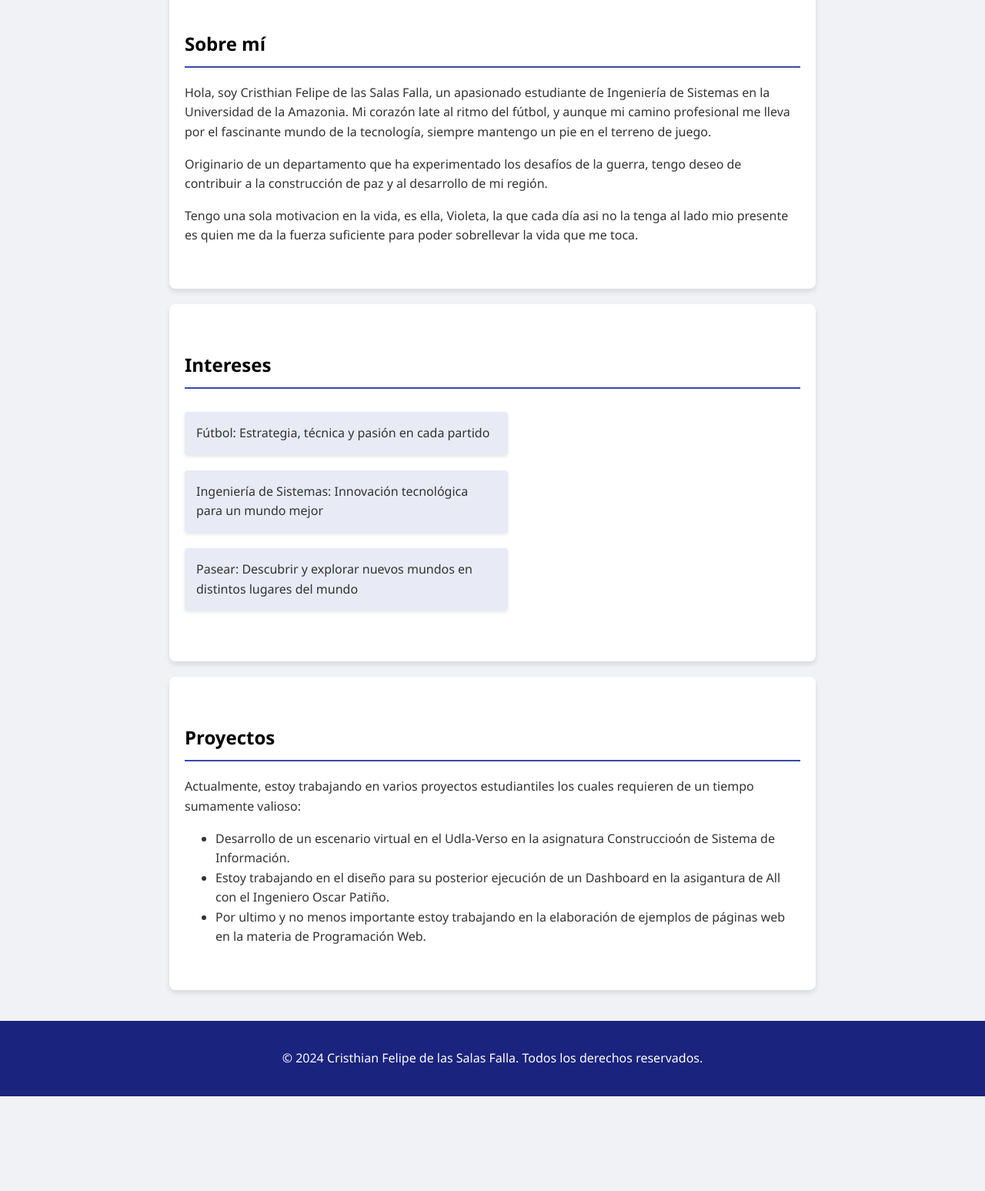
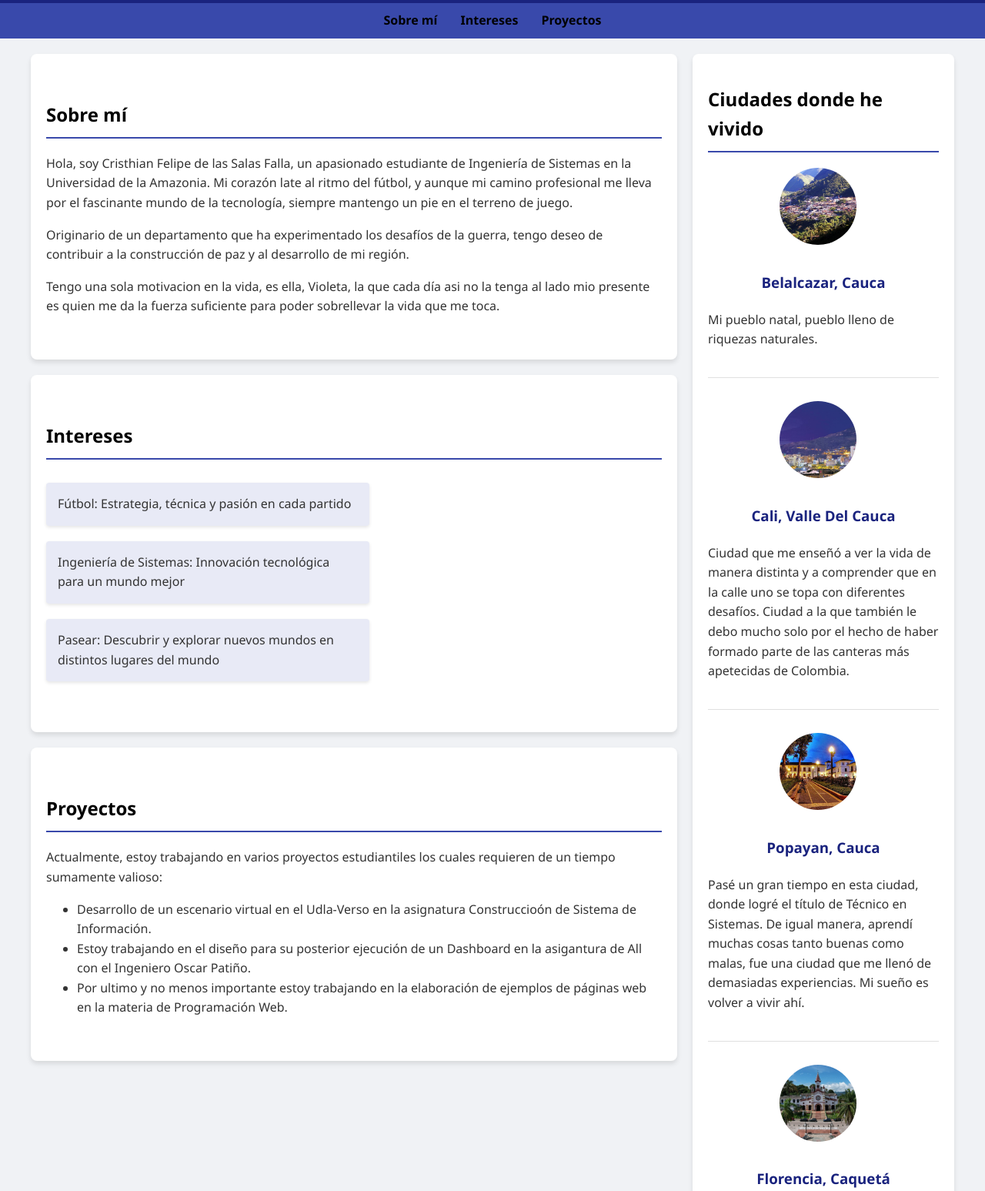
Before and after one commit to CristianF02/Producto-1-Web-, a plain HTML site: page index.html in a window 1280 px wide. Shown: the part 192-1739 px from the top of the page at 77% size. Before the commit the page ends 1616 px from the top, so only its background shows below. Drawn offline with Linux system fonts and the light colour scheme.

Commit message:
Fotos agregadas

```diff
--- a/index.html
+++ b/index.html
@@ -1,14 +1,19 @@
 <!DOCTYPE html>
 <html lang="es">
+
 <head>
     <meta charset="UTF-8">
     <meta name="viewport" content="width=device-width, initial-scale=1.0">
     <title>Cristhian Felipe de las Salas Falla</title>
     <link rel="stylesheet" href="styles.css">
 </head>
+
 <body>
     <header>
+        <div class="header-content">
+            <img src="Img/Images/profile.jpg" alt="Cristhian Felipe de las Salas Falla" class="profile-image">
             <h1>Cristhian Felipe de las Salas Falla</h1>
+        </div>
     </header>
 
     <nav>
@@ -19,11 +24,18 @@
         </ul>
     </nav>
 
+    <div class="content-wrapper">
+        <main>
             <section id="sobre-mi" class="section">
                 <h2>Sobre mí</h2>
-        <p>Hola, soy Cristhian Felipe de las Salas Falla, un apasionado estudiante de Ingeniería de Sistemas en la Universidad de la Amazonia. Mi corazón late al ritmo del fútbol, y aunque mi camino profesional me lleva por el fascinante mundo de la tecnología, siempre mantengo un pie en el terreno de juego.</p>
-        <p>Originario de un departamento que ha experimentado los desafíos de la guerra, tengo deseo de contribuir a la construcción de paz y al desarrollo de mi región.</p>
-        <p>Tengo una sola motivacion en la vida, es ella, Violeta, la que cada día asi no la tenga al lado mio presente es quien me da la fuerza suficiente para poder sobrellevar la vida que me toca.</p>
+                <p>Hola, soy Cristhian Felipe de las Salas Falla, un apasionado estudiante de Ingeniería de Sistemas en
+                    la Universidad de la Amazonia. Mi corazón late al ritmo del fútbol, y aunque mi camino profesional
+                    me lleva por el fascinante mundo de la tecnología, siempre mantengo un pie en el terreno de juego.
+                </p>
+                <p>Originario de un departamento que ha experimentado los desafíos de la guerra, tengo deseo de
+                    contribuir a la construcción de paz y al desarrollo de mi región.</p>
+                <p>Tengo una sola motivacion en la vida, es ella, Violeta, la que cada día asi no la tenga al lado mio
+                    presente es quien me da la fuerza suficiente para poder sobrellevar la vida que me toca.</p>
             </section>
 
             <section id="intereses" class="section interests">
@@ -32,19 +44,52 @@
                     <li>Fútbol: Estrategia, técnica y pasión en cada partido</li>
                     <li>Ingeniería de Sistemas: Innovación tecnológica para un mundo mejor</li>
                     <li>Pasear: Descubrir y explorar nuevos mundos en distintos lugares del mundo</li>
-
                 </ul>
             </section>
 
             <section id="proyectos" class="section">
                 <h2>Proyectos</h2>
-        <p>Actualmente, estoy trabajando en varios proyectos estudiantiles los cuales requieren de un tiempo sumamente valioso:</p>
+                <p>Actualmente, estoy trabajando en varios proyectos estudiantiles los cuales requieren de un tiempo
+                    sumamente valioso:</p>
                 <ul>
-            <li>Desarrollo de un escenario virtual en el Udla-Verso en la asignatura Construccioón de Sistema de Información.</li>
-            <li>Estoy trabajando en el diseño para su posterior ejecución de un Dashboard en la asigantura de All con el Ingeniero Oscar Patiño.</li>
-            <li>Por ultimo y no menos importante estoy trabajando en la elaboración de ejemplos de páginas web en la materia de Programación Web.</li>
+                    <li>Desarrollo de un escenario virtual en el Udla-Verso en la asignatura Construccioón de Sistema de
+                        Información.</li>
+                    <li>Estoy trabajando en el diseño para su posterior ejecución de un Dashboard en la asigantura de
+                        All con el Ingeniero Oscar Patiño.</li>
+                    <li>Por ultimo y no menos importante estoy trabajando en la elaboración de ejemplos de páginas web
+                        en la materia de Programación Web.</li>
                 </ul>
             </section>
+        </main>
+
+        <aside class="cities-lived">
+            <h2>Ciudades donde he vivido</h2>
+            <ul>
+                <li>
+                    <img src="Img/Images/belalczar.jpg" alt="Belalcazar, Cauca" class="city-image">
+                    <h3>Belalcazar, Cauca</h3>
+                    <p>Mi pueblo natal, pueblo lleno de riquezas naturales.</p>
+                </li>
+                <li>
+                    <img src="Img/Images/cali.jpg" alt="Cali, Valle" class="city-image">
+                    <h3>Cali, Valle Del Cauca</h3>
+                    <p>Ciudad que me enseñó a ver la vida de manera distinta y a comprender que en la calle uno se topa con diferentes desafíos.
+                       Ciudad a la que también le debo mucho solo por el hecho de haber formado parte de las canteras más apetecidas de Colombia.</p>
+                </li>
+                <li>
+                    <img src="Img/Images/popayan.jpg" alt="Popayan, Cauca" class="city-image">
+                    <h3>Popayan, Cauca</h3>
+                    <p>Pasé un gran tiempo en esta ciudad, donde logré el título de Técnico en Sistemas. De igual manera, aprendí muchas cosas tanto buenas
+                       como malas, fue una ciudad que me llenó de demasiadas experiencias. Mi sueño es volver a vivir ahí.</p>
+                </li>
+                <li>
+                    <img src="Img/Images/florencia.jpg" alt="Florencia, Caquetá" class="city-image">
+                    <h3>Florencia, Caquetá</h3>
+                    <p>Ciudad que me está dando la oportunidad de formarme como profesional, agradezco también los momentos compartidos aquí.</p>
+                </li>
+            </ul>
+        </aside>
+    </div>
 
     <footer>
         <p>&copy; 2024 Cristhian Felipe de las Salas Falla. Todos los derechos reservados.</p>
--- a/styles.css
+++ b/styles.css
@@ -15,6 +15,22 @@ header {
     padding: 20px 0;
     text-align: center;
     box-shadow: 0 2px 5px rgba(0, 0, 0, 0.2);
+}
+
+.header-content {
+    display: flex;
+    align-items: center;
+    justify-content: center;
+    flex-wrap: wrap;
+}
+
+.profile-image {
+    width: 150px;
+    height: 150px;
+    border-radius: 50%;
+    margin-right: 20px;
+    object-fit: cover;
+    border: 3px solid #fff;
 }
 
 header h1 {
@@ -52,11 +68,24 @@ nav ul li a:hover {
     color: #ffd54f;
 }
 
+/* Estilos del contenido principal */
+.content-wrapper {
+    display: flex;
+    justify-content: space-between;
+    max-width: 1200px;
+    margin: 0 auto;
+    padding: 20px;
+}
+
+main {
+    flex: 1;
+    margin-right: 20px;
+}
+
 /* Estilos de las secciones */
 .section {
     padding: 40px 20px;
-    margin: 20px auto;
-    max-width: 800px;
+    margin-bottom: 20px;
     background-color: #fff;
     border-radius: 8px;
     box-shadow: 0 4px 6px rgba(0, 0, 0, 0.1);
@@ -91,17 +120,102 @@ nav ul li a:hover {
     transform: translateY(-5px);
 }
 
+/* Estilos de la sección "Ciudades donde he vivido" */
+
+.cities-lived ul {
+    list-style-type: none;
+    padding: 0;
+}
+
+.cities-lived li {
+    display: flex;
+    flex-direction: column;
+    align-items: center;
+    margin-bottom: 30px;
+    border-bottom: 1px solid #e0e0e0;
+    padding-bottom: 20px;
+}
+
+.city-image{
+    width: 100px;
+    height: 100px;
+    border-radius: 50%;
+    object-fit: cover;
+    margin-right:15px ;
+    margin-bottom: 15px;
+}
+.city-info{
+    flex: 1;
+    margin-top: 10px;
+}
+
+.city-info h3{
+    margin-top: 0;
+    color: #1a237e;
+}
+
+.cities-lived {
+    flex: 0 0 300px;
+    background-color: #fff;
+    border-radius: 8px;
+    box-shadow: 0 4px 6px rgba(0, 0, 0, 0.1);
+    padding: 20px;
+}
+
+.cities-lived h2 {
+    color: #000000;
+    border-bottom: 2px solid #3949ab;
+    padding-bottom: 10px;
+}
+
+
+.cities-lived h3 {
+    color: #1a237e;
+    margin-bottom: 5px;
+}
+
 /* Estilos del footer */
 footer {
-    background-color: #1a237e;
+    background-color: #47495e;
     color: #fff;
     text-align: center;
-    padding: 20px 0;
+    padding: 2px 0;
     margin-top: 40px;
 }
 
 /* Estilos responsive */
+@media (max-width: 768px) {
+    .cities-lived li {
+        flex-direction: column;
+        align-items: center;
+        text-align: center;
+    }
+
+    .city-image{
+        margin-right: 0;
+        margin-bottom: 15px;
+    }
+
+    main {
+        margin-right: 0;
+        margin-bottom: 20px;
+    }
+
+    .cities-lived {
+        flex: 1;
+    }
+}
+
 @media (max-width: 600px) {
+    .header-content {
+        flex-direction: column;
+    }
+
+    .profile-image {
+        margin-right: 0;
+        margin-bottom: 20px;
+    }
+
     header h1 {
         font-size: 2em;
     }
```
Also changed, not shown: Img/Images/belalczar.jpg (added), Img/Images/cali.jpg (added), Img/Images/florencia.jpg (added), Img/Images/popayan.jpg (added), Img/Images/profile.jpg (added). Lines whose indentation alone changed are shown as unchanged.
